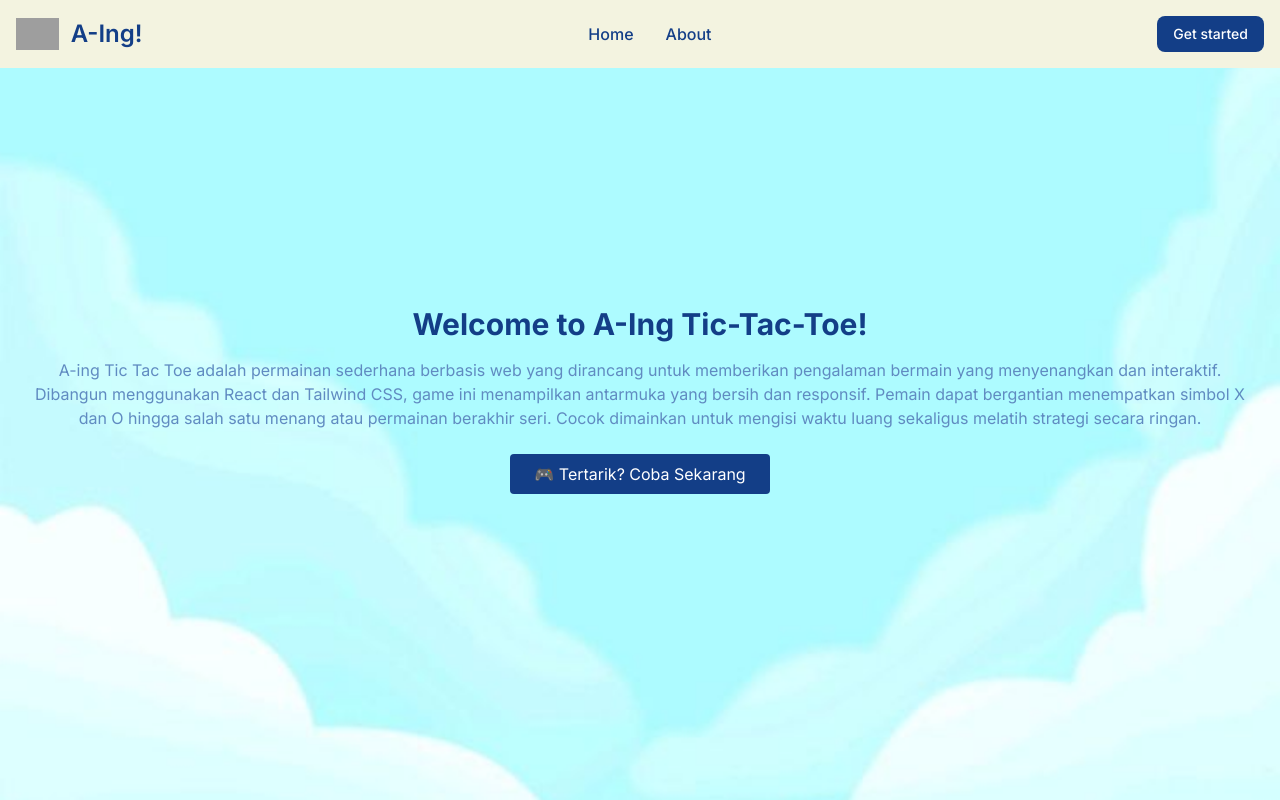
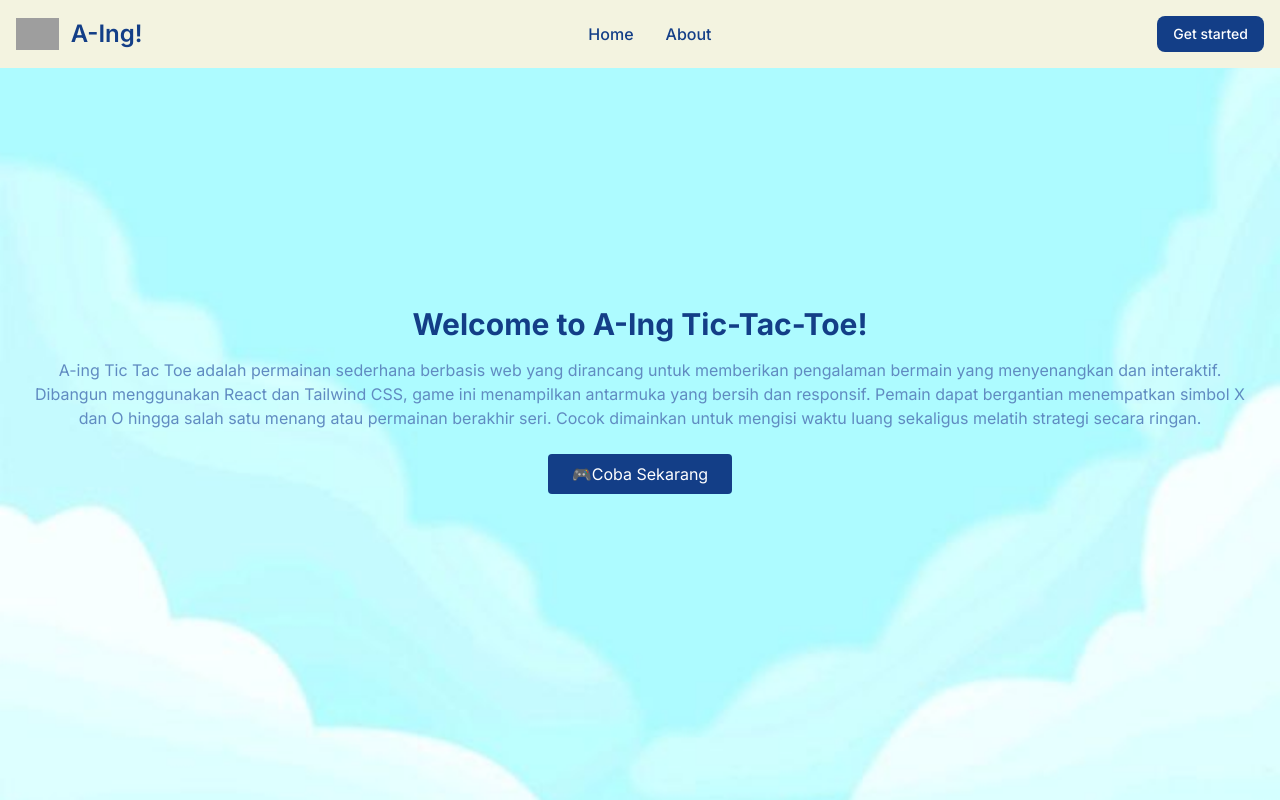
Before and after one commit to lulultfh/HO2_FE_LuluLuthfiah, a Next.js app: page /home in a window 1280 px wide. Built offline with nearby package versions, Linux system fonts and the light colour scheme; grey boxes are pictures that could not be loaded.

Commit message:
refactor: update button in home page

```diff
--- a/src/app/home/page.tsx
+++ b/src/app/home/page.tsx
@@ -40,7 +40,7 @@ export default function Home() {
         className="bg-[#133E87] mt-6 text-white px-6 py-2 rounded hover:bg-[#0f2e65] transition"
         onClick={() => (window.location.href = "/main")}
       >
-        🎮 Tertarik? Coba Sekarang
+        🎮Coba Sekarang
       </button>
     </section>
   );
```
